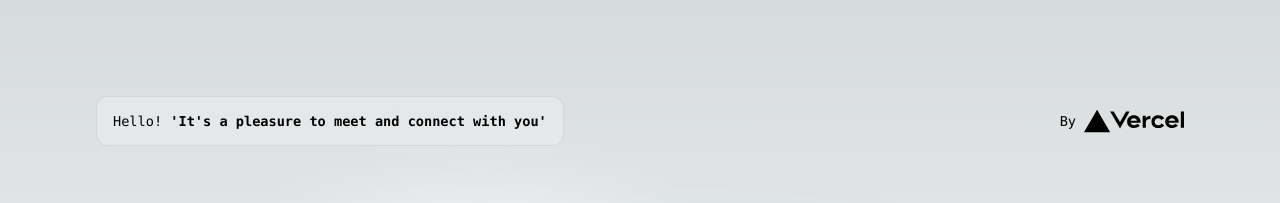
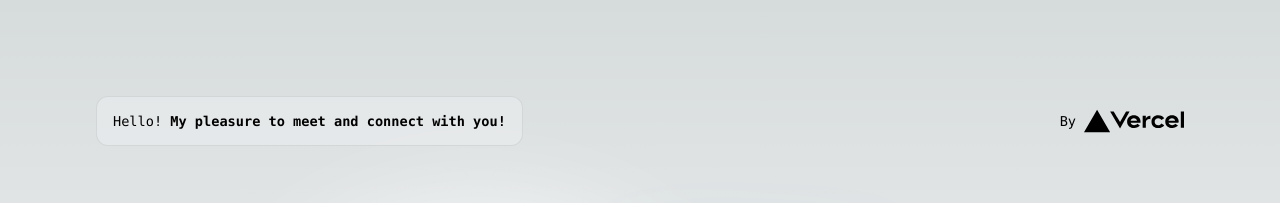
Before and after one commit to HanhPham1512/Portfolio, a Next.js app: page / in a window 1280 px wide. Shown: the top 203 px of the page. Built offline with nearby package versions, Linux system fonts and the light colour scheme.

Commit message:
Update page.js

```diff
--- a/app/page.js
+++ b/app/page.js
@@ -7,7 +7,7 @@ export default function Home() {
       <div className={styles.description}>
         <p>
           Hello!&nbsp;
-          <code className={styles.code}>'It's a pleasure to meet and connect with you'</code>
+          <code className={styles.code}>My pleasure to meet and connect with you!</code>
         </p>
         <div>
           <a
```
